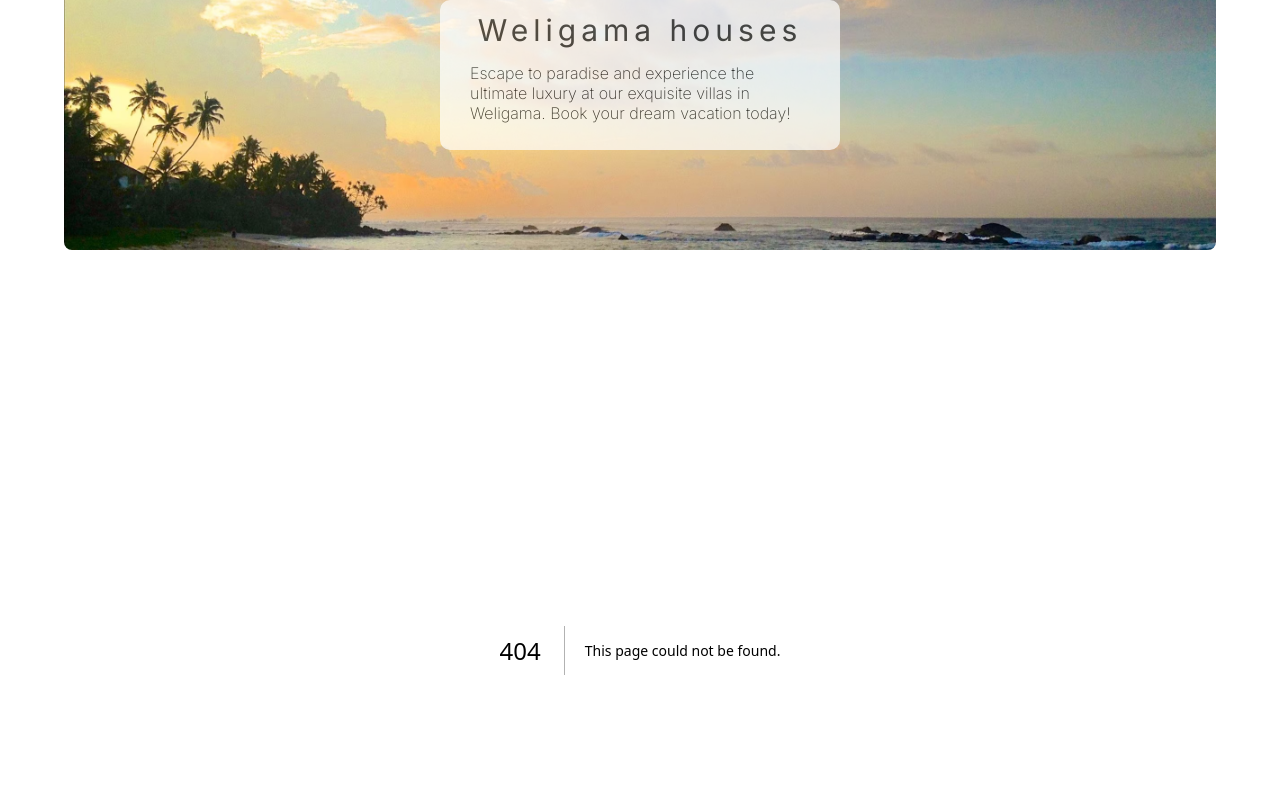
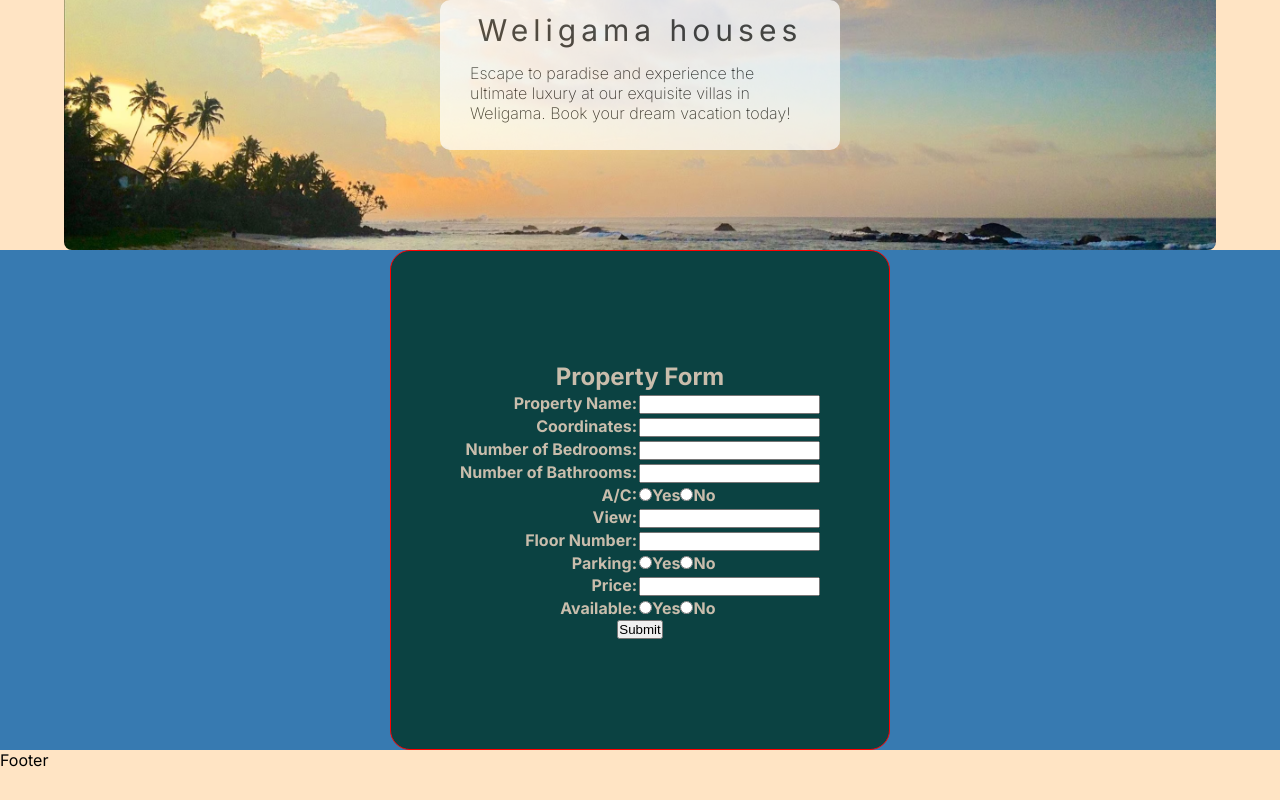
Before and after one commit to pavelgor84/weligama, a Next.js app: page /admin in a window 1280 px wide. Before the commit this address had no page. Shown: the top 800 px of the page. Built offline with nearby package versions, Linux system fonts and the light colour scheme.

Commit message:
admin form

```diff
--- /dev/null
+++ b/app/admin/list.module.css
@@ -0,0 +1,30 @@
+.container {
+    background-color: rgb(55, 122, 177);
+    width: 100%;
+    height: 500px;
+    color: rgb(201, 189, 172);
+    display: flex;
+    justify-content: center;
+    align-items: center;
+}
+
+.block {
+    width: 500px;
+    height: 500px;
+    background-color: rgb(11, 66, 66);
+    object-fit: cover;
+    object-position: center;
+    border: 1px red solid;
+    border-radius: 20px;
+    display: flex;
+    flex-direction: column;
+    justify-content: center;
+    align-items: center;
+}
+
+.form {
+    display: flex;
+    flex-direction: column;
+    justify-content: center;
+    align-items: center;
+}
--- /dev/null
+++ b/app/admin/page.js
@@ -0,0 +1,131 @@
+"use client"
+
+
+
+// import Image from 'next/image'
+
+// import { Swiper, SwiperSlide } from 'swiper/react'
+// import { Pagination, Navigation } from 'swiper/modules'
+
+// import 'swiper/css'
+// import 'swiper/css/navigation'
+// import 'swiper/css/pagination'
+
+// import { images } from './images'
+
+// const images = require.context('../../public/images/south', true)
+// const imageList = images.keys().map(image => images(image));
+
+// imageList.map((image, index) => (
+//     console.log(`   key=${index} src=${JSON.stringify(image.default.src)} alt=${'image' + index} `)
+// ))
+
+
+
+import { useEffect, useState } from 'react'
+import styles from './list.module.css'
+
+
+export default function list() {
+    const [asset, setAsset] = useState([])
+    const [property, setProperty] = useState({ name: '', coordinates: '', bedrooms: '', bathrooms: '', ac: '', view: '', floorNumber: '', parking: '', price: '', available: '' });
+
+    const handleChange = (e) => {
+        const { name, value } = e.target;
+        setProperty(prevState => ({ ...prevState, [name]: value }));
+    };
+
+    const handleSubmit = (e) => {
+        e.preventDefault();
+        console.log(property)// You can perform any necessary action with the form data here ;
+    };
+
+    // useEffect(() => {
+    //     fetch('/api')
+    //         .then((response) => response.json())
+    //         .then((json) => setAsset(json))
+    // }, []);
+
+    return (
+        <section>
+            <div className={styles.container}>
+                <div className={styles.block}>
+                    {/* {JSON.stringify(asset)} */}
+
+                    <h2>Property Form</h2>
+                    <form className={styles.form} onSubmit={handleSubmit}>
+                        <table>
+                            <tbody>
+                                <tr>
+                                    <th align='right'><label>Property Name:</label></th>
+                                    <th align='left'><input type="text" name="name" value={property.name} onChange={handleChange} required /></th>
+                                </tr>
+                                <tr>
+                                    <th align='right'><label>Coordinates:</label></th>
+                                    <th align='left'><input type="text" name="coordinates" value={property.coordinates} onChange={handleChange} required /></th>
+                                </tr>
+                                <tr>
+                                    <th align='right'><label>Number of Bedrooms:</label></th>
+                                    <th align='left'><input type="number" name="bedrooms" max="99" value={property.bedrooms} onChange={handleChange} required /></th>
+                                </tr>
+                                <tr>
+                                    <th align='right'> <label>Number of Bathrooms:</label> </th>
+                                    <th align='right'> <input type="number" name="bathrooms" max="99" value={property.bathrooms} onChange={handleChange} required /></th>
+                                </tr>
+                                <tr>
+                                    <th align='right'><label>A/C:</label></th>
+                                    <th align='left'><label>
+                                        <input type="radio" name="ac" value="Yes" checked={property.ac === "Yes"} onChange={handleChange} />
+                                        Yes
+                                    </label>
+                                        <label>
+                                            <input type="radio" name="ac" value="No" checked={property.ac === "No"} onChange={handleChange} />
+                                            No
+                                        </label></th>
+                                </tr>
+                                <tr>
+                                    <th align='right'><label>View:</label></th>
+                                    <th align='left'><input type="text" name="view" value={property.view} onChange={handleChange} /></th>
+                                </tr>
+                                <tr>
+                                    <th align='right'><label>Floor Number:</label></th>
+                                    <th align='left'><input type="number" name="floorNumber" max="99" value={property.floorNumber} onChange={handleChange} required /></th>
+                                </tr>
+                                <tr>
+                                    <th align='right'><label>Parking:</label></th>
+                                    <th align='left'><label>
+                                        <input type="radio" name="parking" value="Yes" checked={property.parking === "Yes"} onChange={handleChange} />
+                                        Yes
+                                    </label>
+                                        <label>
+                                            <input type="radio" name="parking" value="No" checked={property.parking === "No"} onChange={handleChange} />
+                                            No
+                                        </label></th>
+                                </tr>
+                                <tr>
+                                    <th align='right'><label>Price:</label></th>
+                                    <th align='left'><input type="text" name="price" value={property.price} onChange={handleChange} required /></th>
+                                </tr>
+                                <tr>
+                                    <th align='right'><label>Available:</label></th>
+                                    <th align='left'><label>
+                                        <input type="radio" name="available" value="Yes" checked={property.available === "Yes"} onChange={handleChange} />
+                                        Yes
+                                    </label>
+                                        <label>
+                                            <input type="radio" name="available" value="No" checked={property.available === "No"} onChange={handleChange} />
+                                            No
+                                        </label></th>
+                                </tr>
+                            </tbody>
+                        </table>
+                        <button type="submit">Submit</button>
+                    </form>
+
+                </div>
+
+            </div>
+
+        </section>
+    )
+}
```
Also changed, not shown: api/getData.js (deleted).
